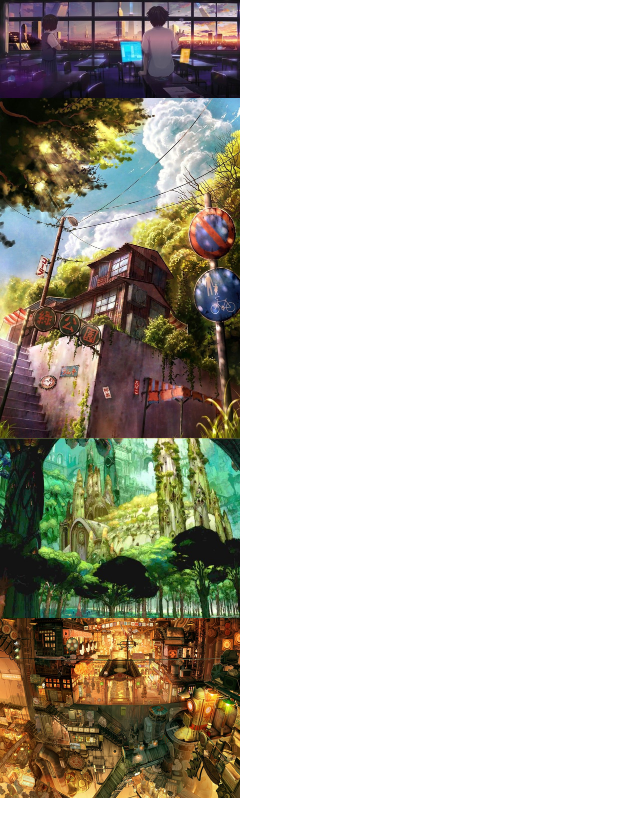
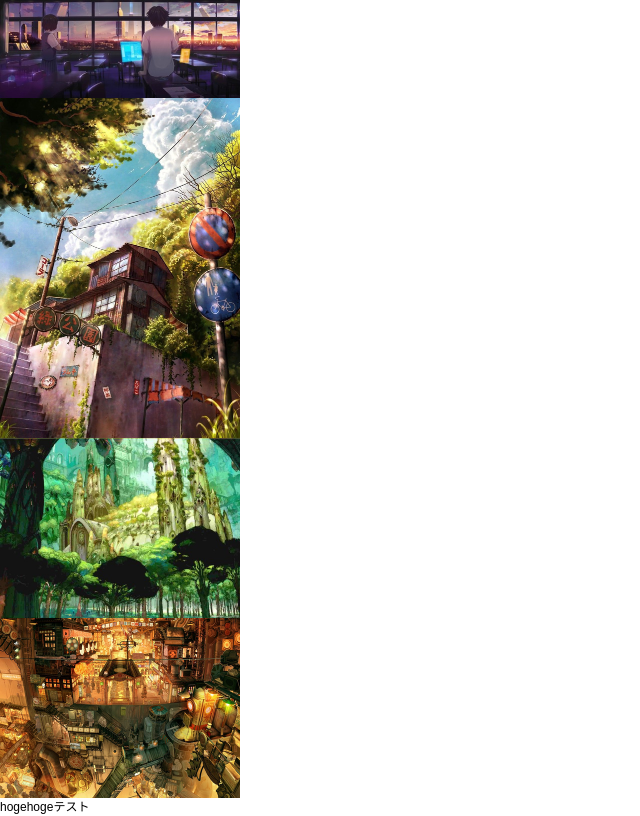
Before and after one commit to kobataka8455/hello_world, a plain HTML site: page index.html in a window 1280 px wide. Shown: the part 1157-1973 px from the top of the page, without its empty margins (0-640 px from the left). Drawn offline with Linux system fonts and the light colour scheme.

Commit message:
hogehogeテスト

```diff
--- a/index.html
+++ b/index.html
@@ -31,7 +31,7 @@
 <li><a href=""><img src="slideImage/image08.jpg" width="240" height="180" alt="" /></a></li>
 <li><a href=""><img src="slideImage/image09.jpg" width="240" height="180" alt="" /></a></li>
 </ul>
-
+<p>hogehogeテスト</p>
 <!-- / #contents --></div>
 
 <!-- / #container --></div>
```
